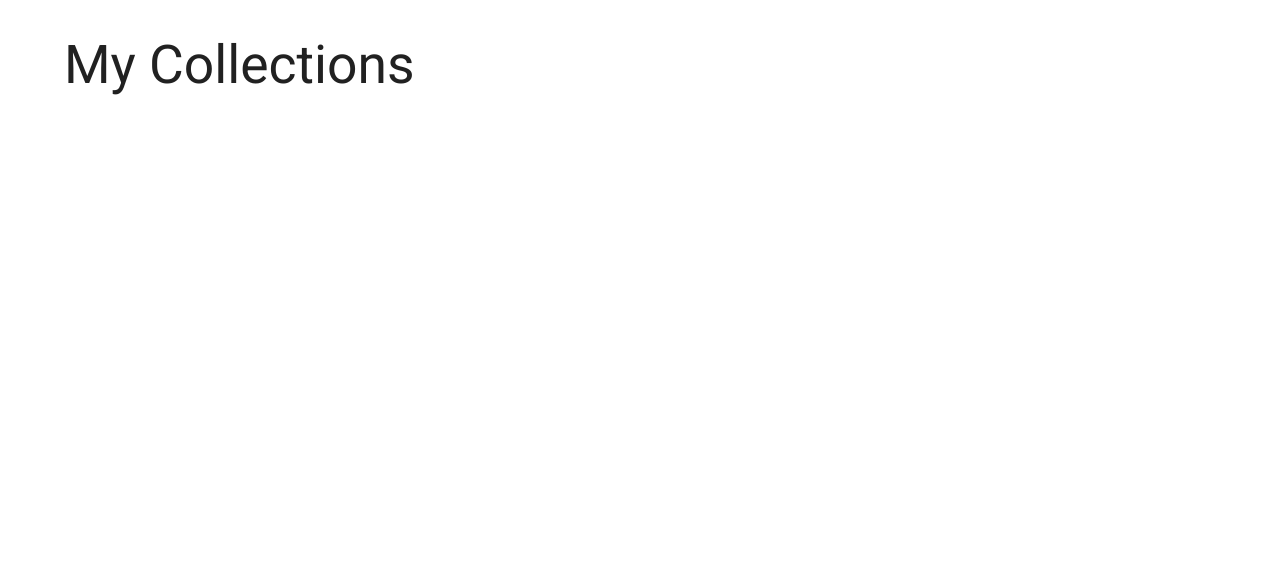
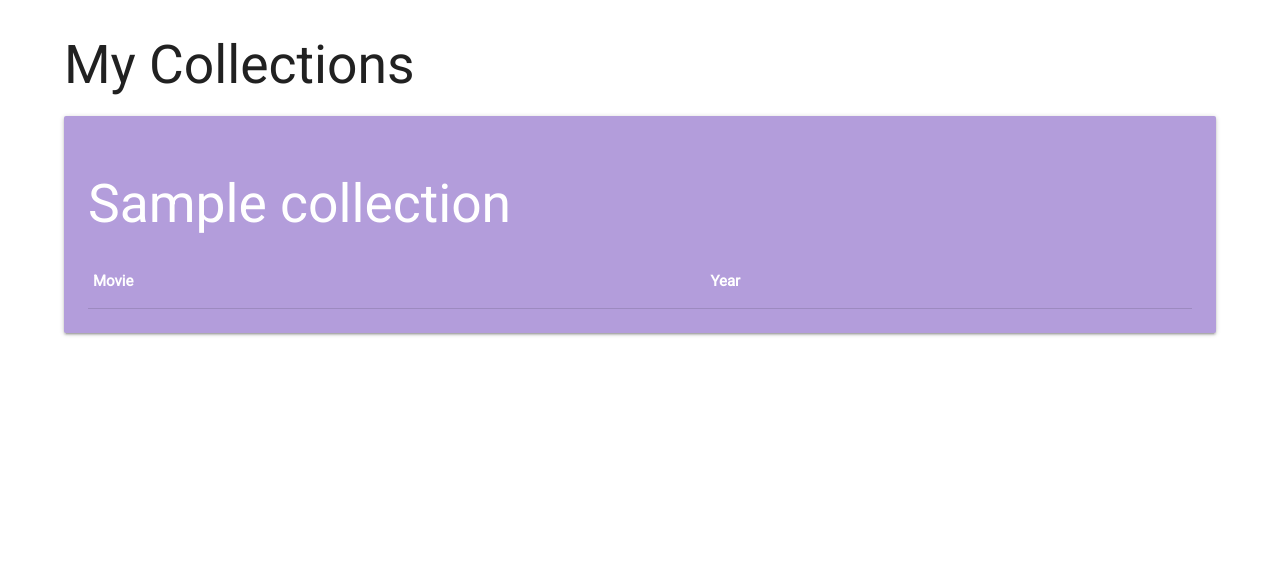
Before and after one commit to ivychen/goodviews, a Flask app: template templates/collections.html in a window 1280 px wide. Shown: the top 573 px of the page. Run offline with Flask 2, Linux system fonts and the light colour scheme; the template is opened without the code that fills it: most values are stand-ins (such as "Sample title", 1, 10 or a date in 2020); lists and menus that the app fills with data are empty; parts of the project's set-up code (start-up, migrations or seed data) failed here and were passed over; some libraries are stand-ins or nearby versions.

Commit message:
Implemented basic collections view page

```diff
--- a/server-python3.py
+++ b/server-python3.py
@@ -274,7 +274,6 @@ def theaters():
 @app.route('/book_showing', methods=['POST'])
 def book_showing():
     uid = current_user.uid
-    print(request.form)
 
     # Upsert bc no PostgreSQL 9.5
     result = g.conn.execute("UPDATE Book SET num_seats=%s WHERE uid=%s AND movieID=%s AND theaterID=%s AND datetime = to_timestamp(%s, 'YYYY-MM-DD HH24:MI')", request.form['num_seats'], uid, request.form['movieID'], request.form['theaterID'], request.form['datetime'])
@@ -291,7 +290,18 @@ def book_showing():
 @app.route('/collections')
 @login_required
 def collections():
-    context = dict()
+    # Query: Collections
+    cursor = g.conn.execute("SELECT DISTINCT C.name, C.uid FROM CreateCollections C, Contain CO WHERE C.uid = CO.uid AND C.name = CO.name AND C.uid=%s ORDER BY C.name ASC", current_user.uid)
+    collections = []
+    collections = cursor.fetchall()
+    cursor.close()
+
+    cursor = g.conn.execute("SELECT C.name, C.uid, M.name, M.year FROM CreateCollections C, Contain CO, Movies M WHERE C.uid = CO.uid AND C.name = CO.name AND CO.movieID = M.id AND C.uid=%s ORDER BY M.year ASC", current_user.uid)
+    collection_movies = []
+    collection_movies = cursor.fetchall()
+    cursor.close()
+
+    context = dict(collections=collections, collection_movies=collection_movies)
 
     return render_template("collections.html", **context)
 
--- a/templates/collections.html
+++ b/templates/collections.html
@@ -4,5 +4,29 @@
 
 <h2>My Collections</h2>
 
+{% for collect_name, cuid in collections %}
+<div class="card-panel deep-purple lighten-3 white-text">
+  <table class="highlight responsive-table">
+    <h2>{{collect_name}}</h2>
+    <thead>
+      <tr>
+          <th>Movie</th>
+          <th>Year</th>
+      </tr>
+    </thead>
+
+    <tbody>
+      {% for cname, cid, movie_name, movie_year in collection_movies %}
+      {% if cname == collect_name and cid == cuid %}
+      <tr>
+        <td>{{movie_name}}</td>
+        <td>{{movie_year}}</td>
+      </tr>
+      {% endif %}
+      {% endfor %}
+    </tbody>
+  </table>
+</div>
+{% endfor %}
 
 {% endblock %}
--- a/templates/theaters.html
+++ b/templates/theaters.html
@@ -172,10 +172,10 @@
   <div class="col s12 m12 l5">
     <h2>My Bookings</h2>
     <div class="card-panel deep-purple lighten-5">
-      <table class="highlight">
+      <table class="highlight responsive-table">
         <thead>
           <tr>
-              <th>Date/Time</th>
+              <th>When</th>
               <th>Movie (Year)</th>
               <th>Theater (Zip)</th>
               <th>Num Seats</th>
```
Also changed, not shown: README.md.
